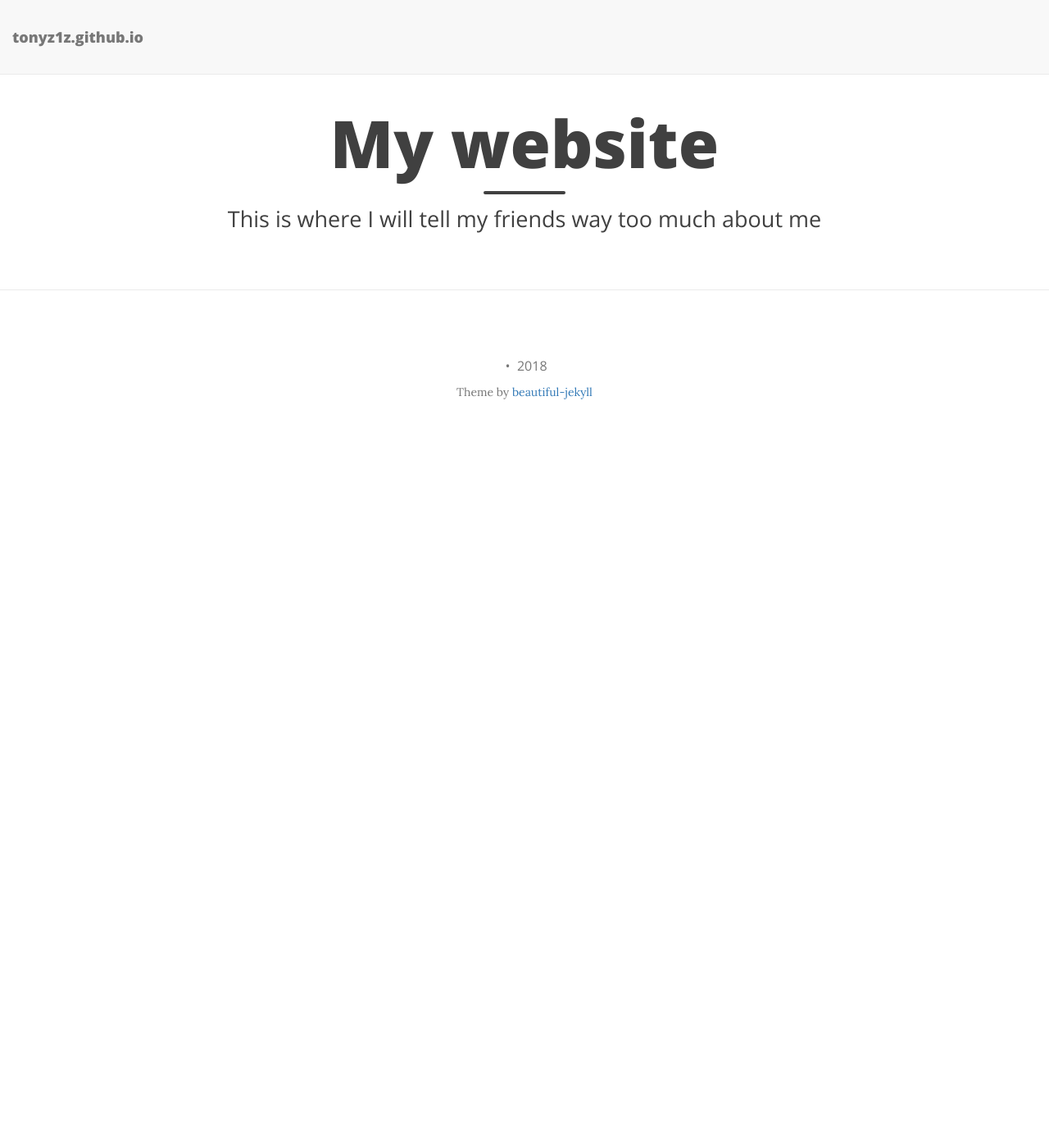
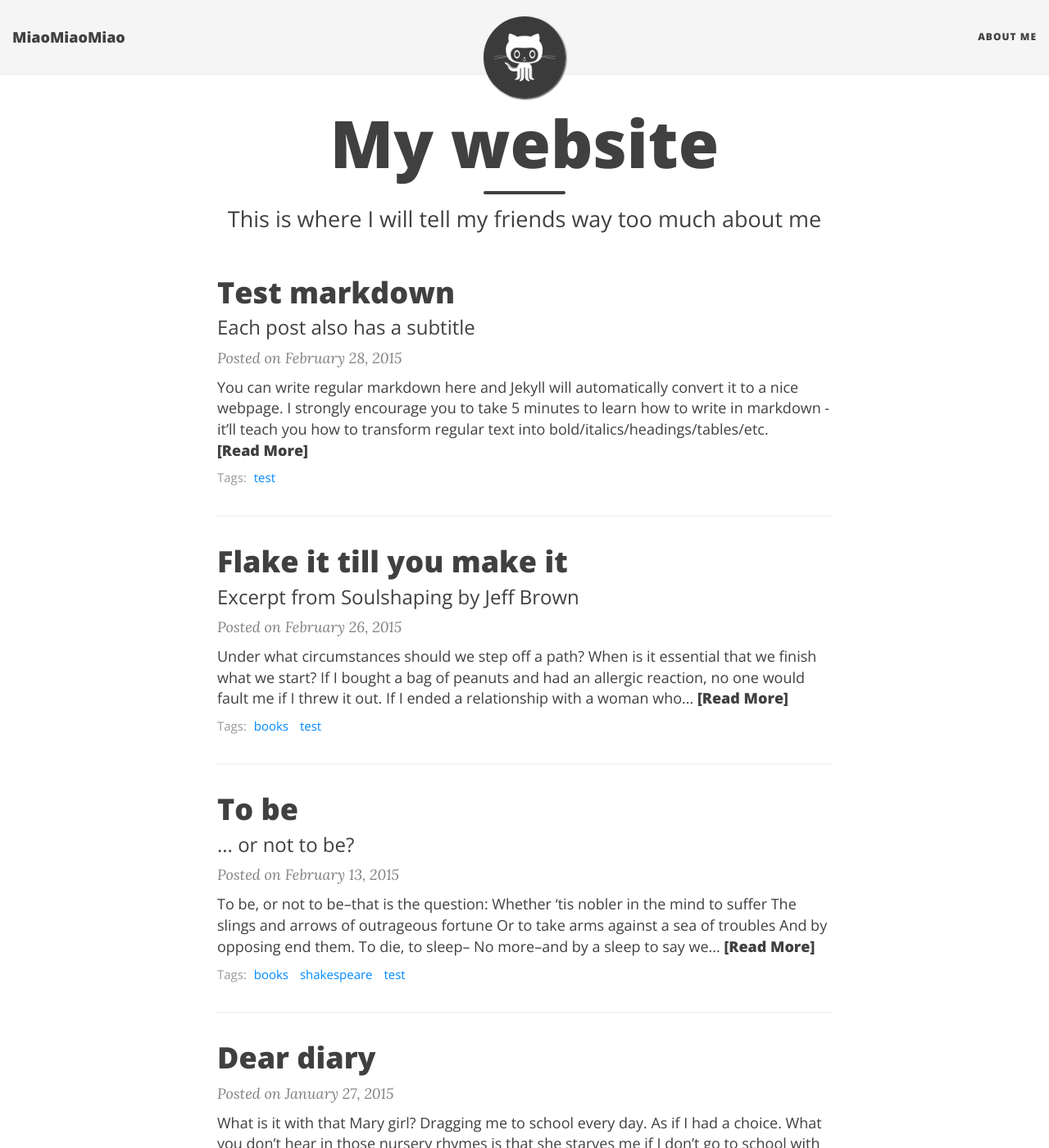
Before and after one commit to TonyZ1z/tonyz1z.github.io, a Jekyll site: the page built from index.html, in a window 1280 px wide and 1400 px high. Shown: the whole window at 82% size. Built offline with Jekyll 4.4.1, drawn with Linux system fonts in a browser that asks for light colours; nearby versions of some CDN libraries; the list of posts is cut into pages by our own code; some of the changed lines change nothing that is shown; some of the changed text lies outside the part shown.

Commit message:
change config

```diff
--- a/_config.yml
+++ b/_config.yml
@@ -1 +1,240 @@
-theme: jekyll-theme-minimal
+# --- General options --- #
+
+# url is the full website URL
+# baseurl is the website's URL without the hostname
+
+# If you are building a simple GitHub user page (https://username.github.io) then use these settings:
+url: "https://tonyz1z.github.io"
+baseurl: ""
+
+# If you are building a GitHub project page then use these settings:
+#url: "http://username.github.io/projectname"
+#baseurl: "/projectname"
+
+# Of course don't forget to change the username and projectname to YOUR username and project
+
+# Name of website
+title: MiaoMiaoMiao
+
+# Short description of your site
+description: A fake blog
+
+# --- Navigation bar options --- #
+
+# List of links in the navigation bar
+navbar-links:
+  About Me: "aboutme"
+
+# Image to show in the navigation bar - image must be a square (width = height)
+# Remove this parameter if you don't want an image in the navbar
+avatar: "/img/avatar-icon.png"
+
+# If you want to have an image logo in the top-left corner instead of the title text,
+# then specify the following parameter
+# title-img: /path/to/image
+
+# --- Background colour/image options --- #
+
+# Personalize the colors in your website. Colour values can be any valid CSS colour
+
+navbar-col: "#F5F5F5"
+navbar-text-col: "#404040"
+navbar-children-col: "#F5F5F5"
+page-col: "#FFFFFF"
+link-col: "#008AFF"
+hover-col: "#0085A1"
+footer-col: "#F5F5F5"
+footer-text-col: "#777777"
+footer-link-col: "#404040"
+
+# Alternatively, the navbar, footer, and page background can be set to use background images
+# instead of colour
+
+# navbar-img: "/img/bgimage.png"
+# footer-img: "/img/bgimage.png"
+# page-img: "/img/bgimage.png"
+
+# --- Footer options --- #
+
+# Change all these values or delete the ones you don't want.
+# Important: you must keep the "name" parameter, everything else you can remove
+author:
+  name: Some Person
+
+# Select your active Social Network Links.
+# Uncomment the links you want to show in the footer and add your information to each link.
+# You can reorder the items to define the link order.
+# If you want to add a new link that isn't here, you'll need to also edit the file _data/SocialNetworks.yml
+social-network-links:
+  rss: true
+  email: "secret"
+  facebook: secret
+  github: https://github.com/TonyZ1z
+  twitter: secret
+#  reddit: yourname
+#  google-plus: +DeanAttali
+#  linkedin: daattali
+#  xing: yourname
+#  stackoverflow: "3943160/daattali"
+#  snapchat: deanat78
+#  instagram: deanat78
+#  youtube: user/deanat78
+#  spotify: yourname
+#  telephone: +14159998888
+#  steam: deanat78
+#  twitch: yourname
+#  yelp: yourname
+
+# Select which share links to show in posts
+share-links-active:
+  twitter: true
+  facebook: true
+  google: false
+  linkedin: true
+
+# How to display the link to the website in the footer
+# Remove this if you don't want a link in the footer
+# url-pretty: "MyWebsite.com"  # eg. "deanattali.com/beautiful-jekyll"
+
+# --- Web Statistics Section --- #
+
+# Fill in your Google Analytics gtag.js ID to track your website using gtag
+#gtag: ""
+
+# Fill in your Google Analytics ID to track your website using GA
+#google_analytics: ""
+
+# Google Tag Manager ID
+#gtm: ""
+
+# Matomo (aka Piwik) Web statistics
+# Uncomment the following section to enable Matomo. The opt-out parameter controls
+# whether or not you want to allow users to opt out of tracking.
+
+#matomo:
+#  site_id: "9"
+#  uri: "demo.wiki.pro"
+#  opt-out: true
+
+# --- Comments --- #
+
+# Fill in your Disqus shortname (NOT the userid) if you want to support Disqus comments
+# disqus: ""
+
+# To use Facebook Comments, fill in a Facebook App ID
+# fb_comment_id: ""
+
+# --- Misc --- #
+
+# Facebook App ID
+# fb_app_id: ""
+
+# Excerpt Word Length
+# Truncates the excerpt to the specified number of words on the index page
+excerpt_length: 50
+
+# Character used to separate site title and description in HTML document title
+# and RSS feed title
+title-separator: "-"
+
+# --- Don't need to touch anything below here (but you can if you want) --- #
+
+# Output options (more information on Jekyll's site)
+timezone: "America/Vancouver"
+markdown: kramdown
+highlighter: rouge
+permalink: /:year-:month-:day-:title/
+paginate: 5
+
+kramdown:
+  input: GFM
+
+# Default YAML values (more information on Jekyll's site)
+defaults:
+  -
+    scope:
+      path: ""
+      type: "posts"
+    values:
+      layout: "post"
+      comments: true  # add comments to all blog posts
+      social-share: true # add social media sharing buttons to all blog posts
+  -
+    scope:
+      path: "" # all files
+    values:
+      layout: "page"
+      show-avatar: true
+
+# Use tags index page and make tags on each post clickable
+link-tags: true
+
+# Exclude these files from production site
+exclude:
+  - CHANGELOG.md
+  - CNAME
+  - Dockerfile
+  - Gemfile
+  - Gemfile.lock
+  - LICENSE
+  - README.md
+  - Vagrantfile
+
+# prose.io config
+prose:
+  rooturl: '_posts'
+  media: 'img'
+  ignore:
+    - 404.html
+    - LICENSE
+    - feed.xml
+    - _config.yml
+    - /_layouts
+    - /_includes
+    - /css
+    - /img
+    - /js
+  metadata:
+    _posts:
+      - name: "layout"
+        field:
+          element: "hidden"
+          value: "post"
+      - name: "title"
+        field:
+          element: "text"
+          label: "Post title"
+          placeholder: "Title"
+          alterable: true
+      - name: "subtitle"
+        field:
+          element: "textarea"
+          label: "Subtitle"
+          placeholder: "A description of your post."
+          alterable: true
+      - name: "date"
+        field:
+          element: "text"
+          label: "Date"
+          help: "Enter date of post."
+          placeholder: "yyyy-mm-dd"
+          alterable: true
+      - name: "image"
+        field:
+          element: "text"
+          label: "Image"
+          help: "Add a thumbnail image to your post."
+          placeholder: "Thumbnail"
+          alterable: true
+      - name: "published"
+        field:
+          element: "checkbox"
+          label: "Publish"
+          help: "Check to publish post, uncheck to hide."
+
+plugins:
+  - jekyll-paginate
+  - jekyll-sitemap
+
+# Beautiful Jekyll / Dean Attali
+# 2fc73a3a967e97599c9763d05e564189
```
